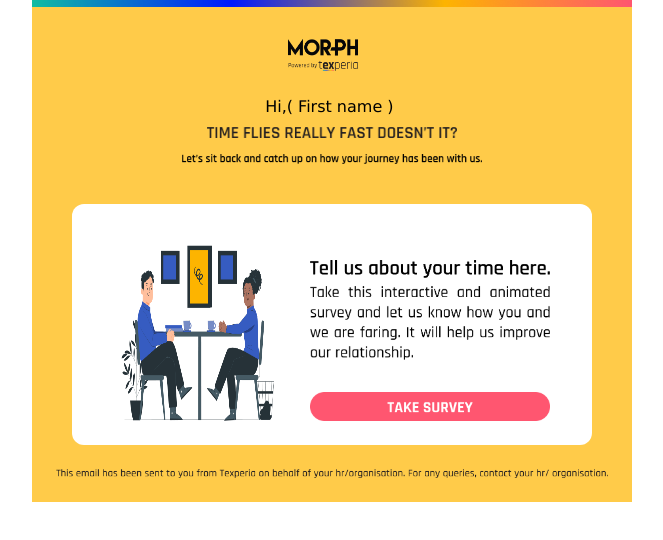
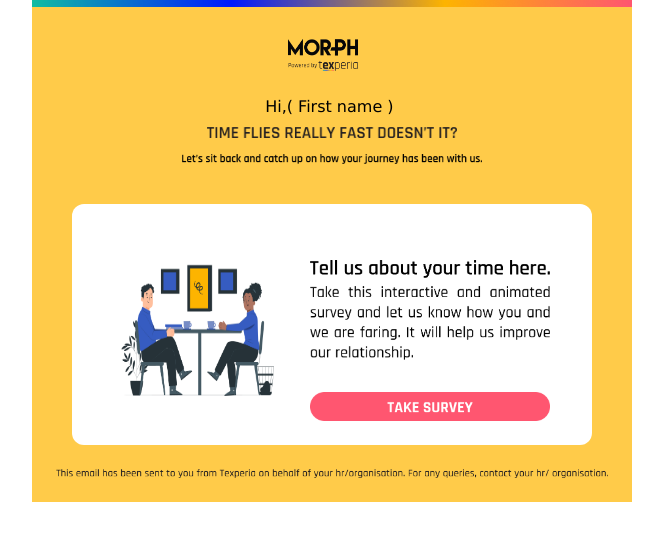
Before and after one commit to Shrutivibes/7-day-pulse, a plain HTML site: page index.html in a window 1280 px wide. Shown: the whole page, without its empty margins (308-971 px from the left). Drawn offline with nearby package versions, Linux system fonts and the light colour scheme.

Commit message:
Add files via upload

```diff
--- a/index.html
+++ b/index.html
@@ -16,7 +16,7 @@
 <div class="flex justify-center mt-2"><img src="/TIME FLIES REALLY FAST DOESN’T IT_.png" width="250" class=""> </div>
     <div class="flex justify-center mt-2"><img src="/Let’s sit back and catch up on how your journey has been with us..png" width="300" class="mt-2">  </div>
 <div class="flex flex-row justify-center justify-around ml-10 mr-10 bg-white mt-10 rounded-xl p-6">
-    <img src="/illustration.png" class="w-40" alt="">
+    <img src="/illustration.png" class="w-40 h-36 mt-6" alt="">
     <div class="flex-col">
         <img class="w-60 mt-8" src="/Tell us about your time here..png">
         <img class="w-60 mt-2" src="/Take this interactive and animated survey and let us know how you and we are faring. It will help us improve our relationship..png">
```
